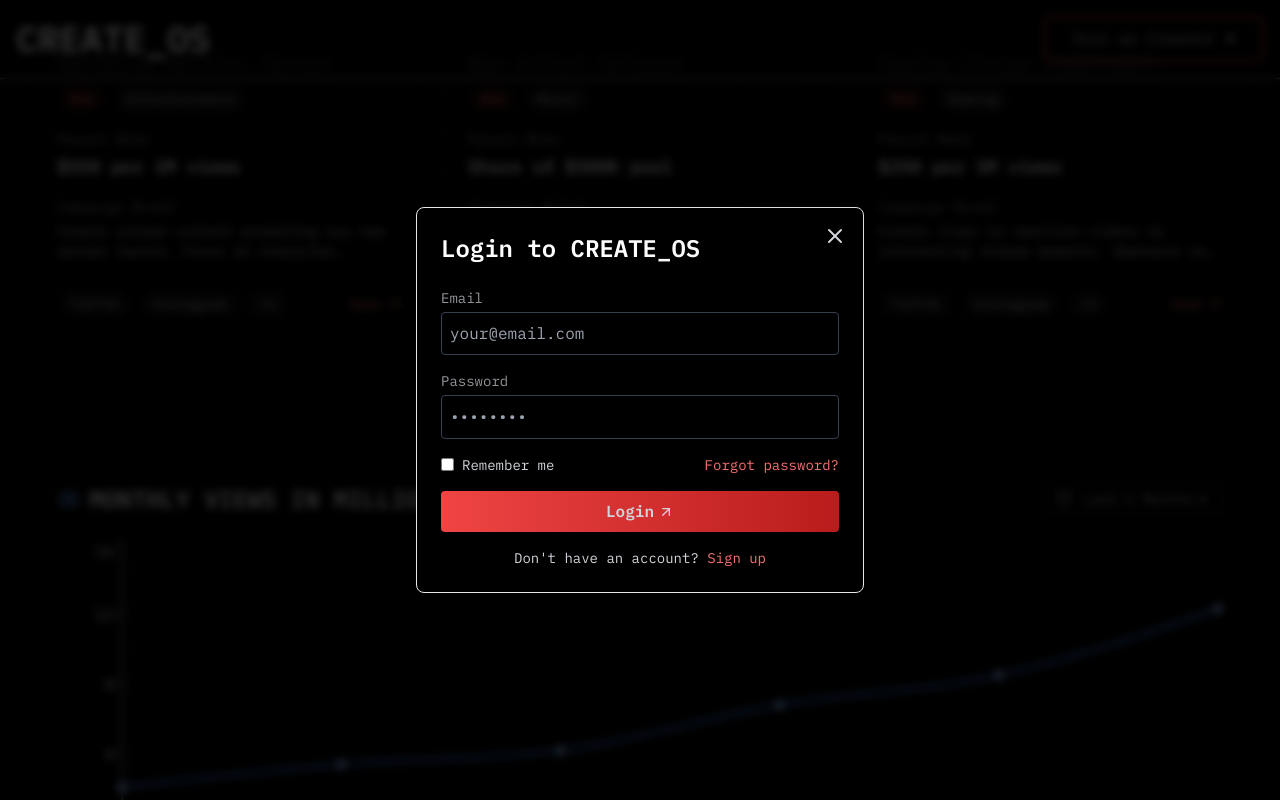
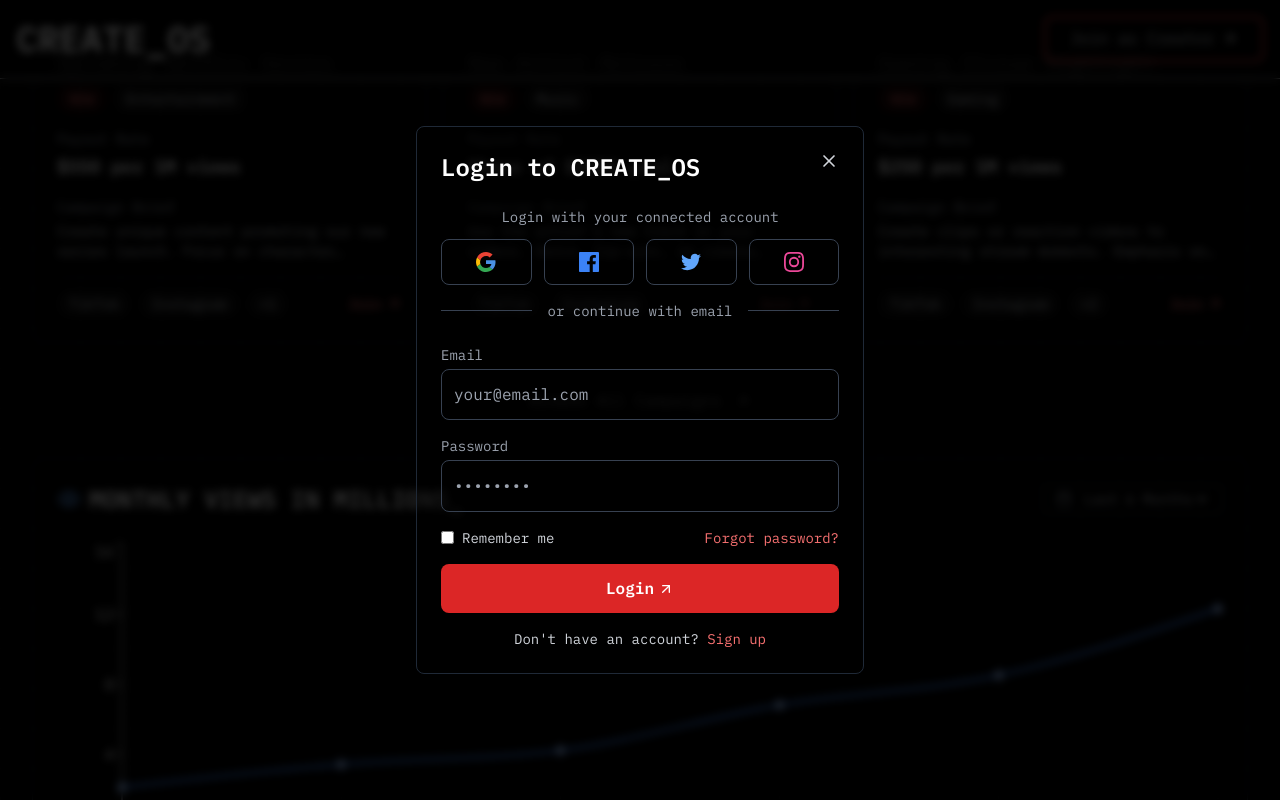
Before and after one commit to arconkli/cos, a Next.js app: page / in a window 1280 px wide. Both pictures are taken after a click on the button "Browse All Campaigns". Shown: the part 1112-1912 px from the top of the page. Built offline with nearby package versions, Linux system fonts and the light colour scheme.

Commit message:
c 3.7 54

```diff
--- a/src/app/page.tsx
+++ b/src/app/page.tsx
@@ -10,6 +10,7 @@
 } from 'lucide-react';
 import { LineChart, Line, XAxis, YAxis, Tooltip, ResponsiveContainer, CartesianGrid } from 'recharts';
 import Navigation from '@/components/Navigation';
+// Import updated LoginModal (you'll need to replace the original component)
 import LoginModal from '@/components/LoginModal';
 import { useRouter } from 'next/navigation';
 import { useOnboarding } from '@/components/OnboardingProvider';
@@ -251,6 +252,11 @@
       document.removeEventListener('openLogin', handleOpenLogin);
     };
   }, []);
+
+  // Handle login button click
+  const handleLoginClick = () => {
+    setShowLogin(true);
+  };
 
   const handleJoinCreator = () => {
     if (isLoggedIn) {
--- a/src/components/LoginModal.tsx
+++ b/src/components/LoginModal.tsx
@@ -2,7 +2,7 @@
 
 import React, { useState, useEffect } from 'react';
 import { motion, AnimatePresence } from 'framer-motion';
-import { X, ArrowUpRight } from 'lucide-react';
+import { X, ArrowUpRight, AlertCircle } from 'lucide-react';
 import { useRouter } from 'next/navigation';
 
 interface LoginModalProps {
@@ -13,6 +13,7 @@
   const [email, setEmail] = useState('');
   const [password, setPassword] = useState('');
   const [isLoading, setIsLoading] = useState(false);
+  const [errorMessage, setErrorMessage] = useState('');
   const router = useRouter();
 
   // Add effect to handle ESC key
@@ -31,6 +32,7 @@
   const handleSubmit = (e: React.FormEvent) => {
     e.preventDefault();
     setIsLoading(true);
+    setErrorMessage('');
 
     // For demo purposes, simulate a login request
     setTimeout(() => {
@@ -51,78 +53,177 @@
     }, 1500);
   };
 
+  // Handle social login
+  const handleSocialLogin = (provider: string) => {
+    setIsLoading(true);
+    setErrorMessage('');
+
+    // For demo purposes, simulate authentication with the provider
+    setTimeout(() => {
+      console.log(`Authenticating with ${provider}`);
+
+      // Set user as logged in
+      localStorage.setItem('isLoggedIn', 'true');
+
+      // Store user data with provider info
+      const userData = {
+        name: `${provider} User`,
+        email: `user@${provider.toLowerCase()}.com`,
+        platforms: [provider.toLowerCase()]
+      };
+      localStorage.setItem('userData', JSON.stringify(userData));
+
+      setIsLoading(false);
+
+      // Redirect to dashboard
+      router.push('/dashboard');
+    }, 1000);
+  };
+
   return (
-    <motion.div
+    <div
       className="fixed inset-0 flex items-center justify-center bg-black bg-opacity-80 backdrop-blur-sm z-50 p-4"
-      initial={{ opacity: 0 }}
-      animate={{ opacity: 1 }}
-      exit={{ opacity: 0 }}
-      onClick={onClose} // Close when clicking outside
+      onClick={onClose}
+      role="dialog"
+      aria-modal="true"
+      aria-labelledby="login-title"
     >
       <motion.div
-        className="border p-6 rounded-lg w-full max-w-md relative bg-black"
-        initial={{ scale: 0.8, y: 20 }}
-        animate={{ scale: 1, y: 0 }}
-        exit={{ scale: 0.8, y: 20 }}
-        transition={{ type: "spring", stiffness: 300, damping: 30 }}
-        onClick={(e) => e.stopPropagation()} // Prevent closing when clicking inside
+        className="border border-gray-800 p-6 rounded-lg w-full max-w-md bg-black/40 relative"
+        initial={{ scale: 0.95, y: 20, opacity: 0 }}
+        animate={{ scale: 1, y: 0, opacity: 1 }}
+        exit={{ scale: 0.95, y: 20, opacity: 0 }}
+        transition={{ type: "spring", damping: 25 }}
+        onClick={(e) => e.stopPropagation()}
       >
-        <div className="absolute -right-20 -top-20 w-64 h-64 bg-white opacity-5 rounded-full blur-3xl" />
+        <button
+          className="absolute top-4 right-4 p-2 hover:bg-white/10 rounded-full"
+          onClick={onClose}
+          aria-label="Close modal"
+        >
+          <X className="h-5 w-5" />
+        </button>
 
-        <motion.button
-          className="absolute top-2 right-2 p-2"
-          onClick={onClose}
-          whileHover={{ scale: 1.1, rotate: 90 }}
-          whileTap={{ scale: 0.9 }}
-        >
-          <X className="h-6 w-6" />
-        </motion.button>
+        <h2 id="login-title" className="text-2xl font-bold mb-6 text-white">Login to CREATE_OS</h2>
 
-        <h2 className="text-2xl font-bold mb-6">Login to CREATE_OS</h2>
+        {/* Social login options */}
+        <div className="mb-6">
+          <p className="text-center text-sm text-gray-400 mb-3">Login with your connected account</p>
+          <div className="grid grid-cols-4 gap-3">
+            <button
+              className="flex items-center justify-center border border-gray-700 p-3 rounded-lg hover:bg-white/5 transition-colors"
+              onClick={() => handleSocialLogin('Google')}
+              disabled={isLoading}
+              aria-label="Login with Google"
+            >
+              <svg className="h-5 w-5" viewBox="0 0 24 24">
+                <path fill="#EA4335" d="M5.26620003,9.76452941 C6.19878754,6.93863203 8.85444915,4.90909091 12,4.90909091 C13.6909091,4.90909091 15.2181818,5.50909091 16.4181818,6.49090909 L19.9090909,3 C17.7818182,1.14545455 15.0545455,0 12,0 C7.27006974,0 3.1977497,2.69829785 1.23999023,6.65002441 L5.26620003,9.76452941 Z"/>
+                <path fill="#34A853" d="M16.0407269,18.0125889 C14.9509167,18.7163016 13.5660892,19.0909091 12,19.0909091 C8.86648613,19.0909091 6.21911939,17.076871 5.27698177,14.2678769 L1.23746264,17.3349879 C3.19279051,21.2970142 7.26500293,24 12,24 C14.9328362,24 17.7353462,22.9573905 19.834192,20.9995801 L16.0407269,18.0125889 Z"/>
+                <path fill="#4A90E2" d="M19.834192,20.9995801 C22.0291676,18.9520994 23.4545455,15.903663 23.4545455,12 C23.4545455,11.2909091 23.3454545,10.5272727 23.1818182,9.81818182 L12,9.81818182 L12,14.4545455 L18.4363636,14.4545455 C18.1187732,16.013626 17.2662994,17.2212117 16.0407269,18.0125889 L19.834192,20.9995801 Z"/>
+                <path fill="#FBBC05" d="M5.27698177,14.2678769 C5.03832634,13.556323 4.90909091,12.7937589 4.90909091,12 C4.90909091,11.2182781 5.03443647,10.4668121 5.26620003,9.76452941 L1.23999023,6.65002441 C0.43658717,8.26043162 0,10.0753848 0,12 C0,13.9195484 0.444780743,15.7301709 1.23746264,17.3349879 L5.27698177,14.2678769 Z"/>
+              </svg>
+            </button>
+
+            <button
+              className="flex items-center justify-center border border-gray-700 p-3 rounded-lg hover:bg-white/5 transition-colors"
+              onClick={() => handleSocialLogin('Facebook')}
+              disabled={isLoading}
+              aria-label="Login with Facebook"
+            >
+              <svg className="h-5 w-5 text-blue-500" fill="currentColor" viewBox="0 0 24 24">
+                <path d="M22.675 0H1.325C.593 0 0 .593 0 1.325v21.351C0 23.407.593 24 1.325 24H12.82v-9.294H9.692v-3.622h3.128V8.413c0-3.1 1.893-4.788 4.659-4.788 1.325 0 2.463.099 2.795.143v3.24l-1.918.001c-1.504 0-1.795.715-1.795 1.763v2.313h3.587l-.467 3.622h-3.12V24h6.116c.73 0 1.323-.593 1.323-1.325V1.325C24 .593 23.407 0 22.675 0z" />
+              </svg>
+            </button>
+
+            <button
+              className="flex items-center justify-center border border-gray-700 p-3 rounded-lg hover:bg-white/5 transition-colors"
+              onClick={() => handleSocialLogin('Twitter')}
+              disabled={isLoading}
+              aria-label="Login with Twitter/X"
+            >
+              <svg className="h-5 w-5 text-blue-400" fill="currentColor" viewBox="0 0 24 24">
+                <path d="M23.953 4.57a10 10 0 01-2.825.775 4.958 4.958 0 002.163-2.723c-.951.555-2.005.959-3.127 1.184a4.92 4.92 0 00-8.384 4.482C7.69 8.095 4.067 6.13 1.64 3.162a4.822 4.822 0 00-.666 2.475c0 1.71.87 3.213 2.188 4.096a4.904 4.904 0 01-2.228-.616v.06a4.923 4.923 0 003.946 4.827 4.996 4.996 0 01-2.212.085 4.936 4.936 0 004.604 3.417 9.867 9.867 0 01-6.102 2.105c-.39 0-.779-.023-1.17-.067a13.995 13.995 0 007.557 2.209c9.053 0 13.998-7.496 13.998-13.985 0-.21 0-.42-.015-.63A9.935 9.935 0 0024 4.59z" />
+              </svg>
+            </button>
+
+            <button
+              className="flex items-center justify-center border border-gray-700 p-3 rounded-lg hover:bg-white/5 transition-colors"
+              onClick={() => handleSocialLogin('Instagram')}
+              disabled={isLoading}
+              aria-label="Login with Instagram"
+            >
+              <svg className="h-5 w-5 text-pink-500" fill="currentColor" viewBox="0 0 24 24">
+                <path d="M12 2.163c3.204 0 3.584.012 4.85.07 3.252.148 4.771 1.691 4.919 4.919.058 1.265.069 1.645.069 4.849 0 3.205-.012 3.584-.069 4.849-.149 3.225-1.664 4.771-4.919 4.919-1.266.058-1.644.07-4.85.07-3.204 0-3.584-.012-4.849-.07-3.26-.149-4.771-1.699-4.919-4.92-.058-1.265-.07-1.644-.07-4.849 0-3.204.013-3.583.07-4.849.149-3.227 1.664-4.771 4.919-4.919 1.266-.057 1.645-.069 4.849-.069zM12 0C8.741 0 8.333.014 7.053.072 2.695.272.273 2.69.073 7.052.014 8.333 0 8.741 0 12c0 3.259.014 3.668.072 4.948.2 4.358 2.618 6.78 6.98 6.98C8.333 23.986 8.741 24 12 24c3.259 0 3.668-.014 4.948-.072 4.354-.2 6.782-2.618 6.979-6.98.059-1.28.073-1.689.073-4.948 0-3.259-.014-3.667-.072-4.947-.196-4.354-2.617-6.78-6.979-6.98C15.668.014 15.259 0 12 0z"/>
+                <path d="M12 5.838a6.162 6.162 0 100 12.324 6.162 6.162 0 000-12.324zM12 16a4 4 0 110-8 4 4 0 010 8zm6.406-11.845a1.44 1.44 0 100 2.881 1.44 1.44 0 000-2.881z" />
+              </svg>
+            </button>
+          </div>
+
+          <div className="flex items-center my-4">
+            <div className="flex-grow border-t border-gray-700"></div>
+            <span className="flex-shrink mx-4 text-sm text-gray-400">or continue with email</span>
+            <div className="flex-grow border-t border-gray-700"></div>
+          </div>
+        </div>
+
+        {/* Error message if login fails */}
+        {errorMessage && (
+          <div className="mb-4 p-3 bg-red-900/20 border border-red-500/30 rounded-lg flex items-start gap-2">
+            <AlertCircle className="h-5 w-5 text-red-500 mt-0.5 flex-shrink-0" />
+            <p className="text-red-400 text-sm">{errorMessage}</p>
+          </div>
+        )}
 
         <form onSubmit={handleSubmit} className="space-y-4">
           <div>
-            <label className="block text-sm opacity-70 mb-1">Email</label>
+            <label htmlFor="email" className="block text-sm text-gray-400 mb-1">Email</label>
             <input
+              id="email"
               type="email"
               value={email}
               onChange={(e) => setEmail(e.target.value)}
-              className="w-full bg-black border border-gray-700 p-2 rounded focus:border-red-500 focus:outline-none transition-colors"
+              className="w-full bg-black/40 border border-gray-700 p-3 rounded-lg focus:border-red-500 focus:outline-none transition-colors text-white"
               placeholder="your@email.com"
               required
+              disabled={isLoading}
             />
           </div>
 
           <div>
-            <label className="block text-sm opacity-70 mb-1">Password</label>
+            <label htmlFor="password" className="block text-sm text-gray-400 mb-1">Password</label>
             <input
+              id="password"
               type="password"
               value={password}
               onChange={(e) => setPassword(e.target.value)}
-              className="w-full bg-black border border-gray-700 p-2 rounded focus:border-red-500 focus:outline-none transition-colors"
+              className="w-full bg-black/40 border border-gray-700 p-3 rounded-lg focus:border-red-500 focus:outline-none transition-colors text-white"
               placeholder="••••••••"
               required
+              disabled={isLoading}
             />
           </div>
 
           <div className="flex justify-between items-center text-sm">
-            <label className="flex items-center gap-2">
-              <input type="checkbox" className="rounded border-gray-600" />
+            <label className="flex items-center gap-2 text-gray-400">
+              <input
+                type="checkbox"
+                className="rounded border-gray-600 bg-black/40"
+                disabled={isLoading}
+              />
               <span>Remember me</span>
             </label>
             <button
               type="button"
               className="text-red-400 hover:underline"
+              disabled={isLoading}
             >
               Forgot password?
             </button>
           </div>
 
-          <motion.button
+          <button
             type="submit"
-            className="w-full mt-2 py-2 bg-gradient-to-r from-red-500 to-red-700 rounded font-bold flex items-center justify-center"
-            whileHover={{ scale: 1.02, boxShadow: "0 0 10px rgba(255,68,68,0.5)" }}
-            whileTap={{ scale: 0.98 }}
+            className="w-full mt-2 py-3 bg-red-600 hover:bg-red-700 text-white rounded-lg font-bold flex items-center justify-center transition-colors disabled:opacity-70"
             disabled={isLoading}
           >
             {isLoading ? (
@@ -133,22 +234,23 @@
             ) : (
               <>Login <ArrowUpRight className="h-4 w-4 ml-1" /></>
             )}
-          </motion.button>
+          </button>
 
-          <div className="text-center mt-4 text-sm">
+          <div className="text-center mt-4 text-sm text-gray-400">
             <p>Don't have an account? <button
               type="button"
               className="text-red-400 hover:underline"
               onClick={() => {
                 onClose();
-                // This would typically open a registration modal
-                document.dispatchEvent(new CustomEvent('openRegistration'));
+                // This would typically open a registration modal or redirect
+                router.push('/onboarding');
               }}
+              disabled={isLoading}
             >Sign up</button></p>
           </div>
         </form>
       </motion.div>
-    </motion.div>
+    </div>
   );
 };
 
```
